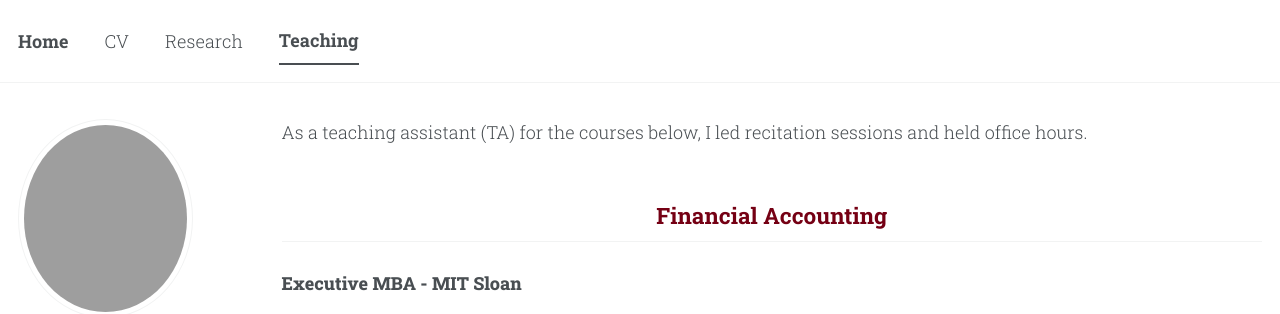
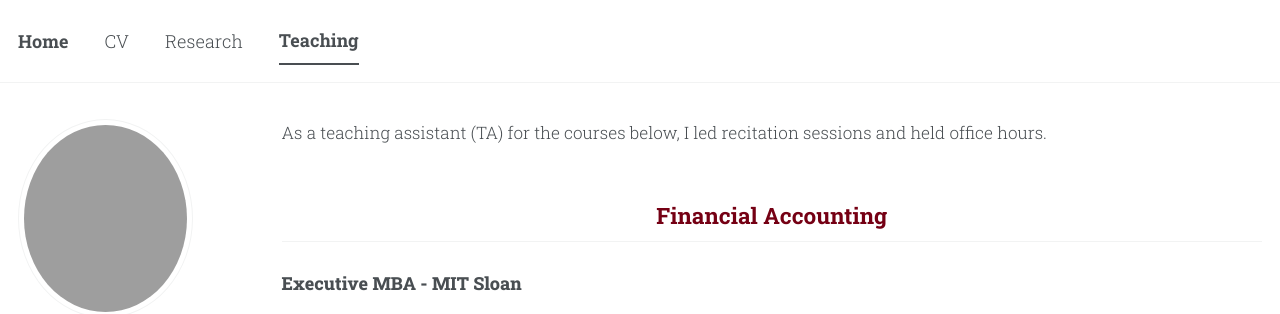
Before and after one commit to jgkim262/jgkim262.github.io, a Jekyll site: the page built from _pages/teaching.md, in a window 1280 px wide. Shown: the top 314 px of the page. Built offline with Jekyll 4.4.1, drawn with Linux system fonts in a browser that asks for light colours; a style sheet for code colours, icons or effects is not loaded.

Commit message:
Set teaching intro line one step smaller
Co-Authored-By: Claude Opus 5 (1M context) <noreply@anthropic.com>

```diff
--- a/_pages/teaching.md
+++ b/_pages/teaching.md
@@ -3,7 +3,7 @@ permalink: /teaching/
 author_profile: true
 ---
 
-As a teaching assistant (TA) for the courses below, I led recitation sessions and held office hours.
+<span class="smaller">As a teaching assistant (TA) for the courses below, I led recitation sessions and held office hours.</span>
 <div class="teaching" markdown="1">
 ## Financial Accounting
 {: .course-title}
--- a/_sass/include/_utilities.scss
+++ b/_sass/include/_utilities.scss
@@ -343,6 +343,12 @@ body:hover .visually-hidden button {
 /* The job market line on the home page. */
 .page__content .jobmarket {
   font-weight: 410;
+}
+
+/* A step down from the surrounding text. Apply with:
+   <span class="smaller">text</span> */
+.page__content .smaller {
+  font-size: 0.95em;
 }
 
 
```
